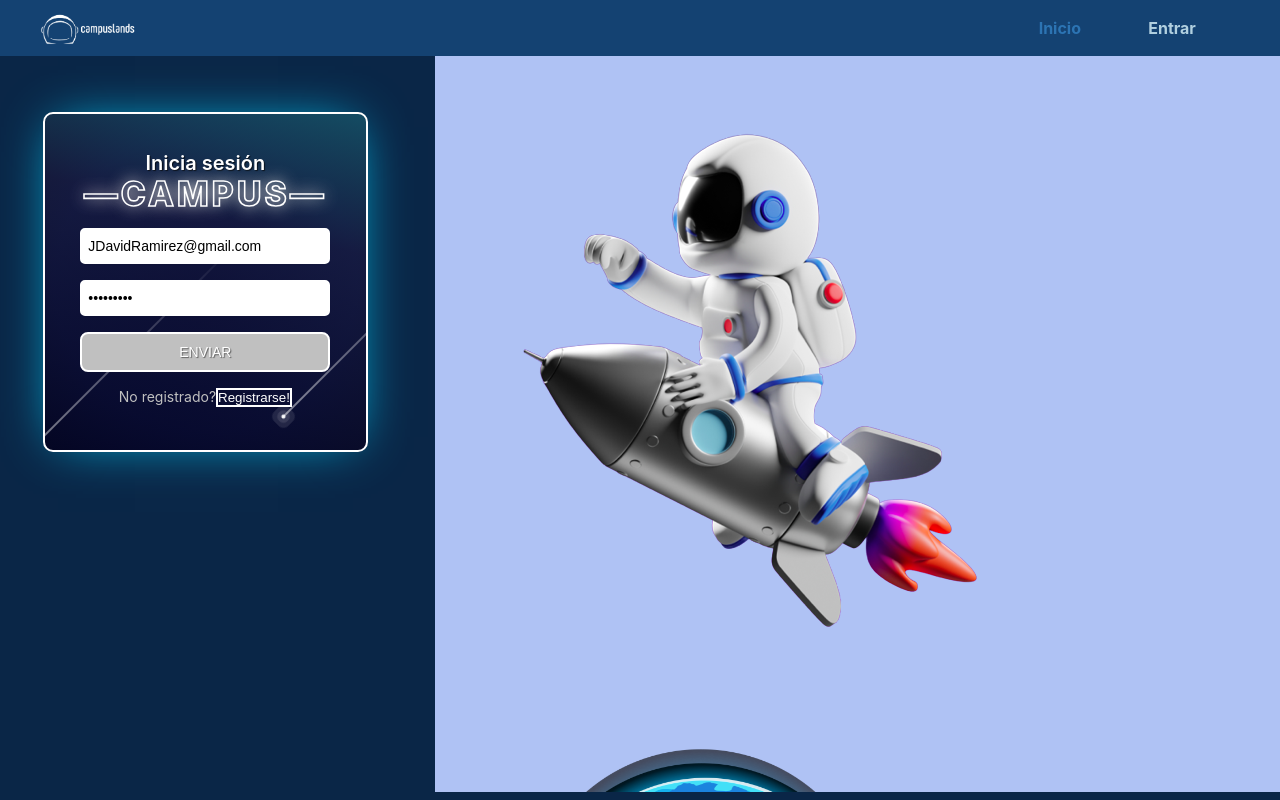
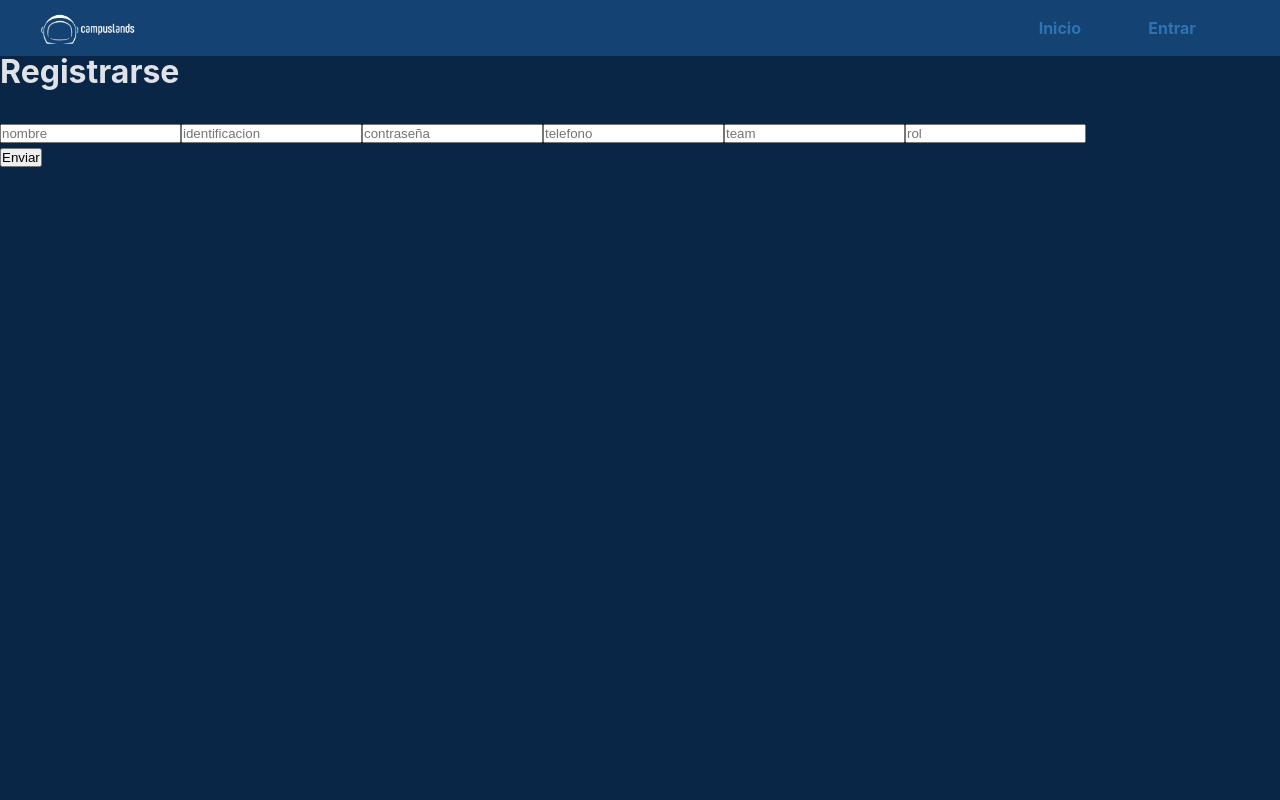
Before and after one commit to davidRamirez1005/library_campus, a React (Vite) app: page /Registrer in a window 1280 px wide. Before the commit this address led to /Login. Built offline with nearby package versions, Linux system fonts and the light colour scheme.

Commit message:
feat: :construction: page registrer

```diff
--- a/src/modules/auth/components/Login.jsx
+++ b/src/modules/auth/components/Login.jsx
@@ -21,7 +21,7 @@ const login = async () => {
         header.set('Content-Type', 'application/json');
         header.set('Authorization', `Bearer ${token}` );
 
-        const response = await fetch('http://192.168.1.25:5053/login', {
+        const response = await fetch('http://127.10.10.1:5051/login', {
         method: 'POST',
         headers: header,
         body: JSON.stringify({ ROL_EMAIL, ROL_PASSWORD }),
--- a/src/modules/auth/components/Registrer.jsx
+++ b/src/modules/auth/components/Registrer.jsx
@@ -1,11 +1,100 @@
 import { Menu } from '@/shared/Menu';
+import React, { useState } from 'react';
+import { useNavigate} from 'react-router-dom';
+import Loading from '@/shared/Loading';
+// import { useAuth } from '../context/auth';
+
 
 export default function Registrer() {
+    const navigate = useNavigate();
+
+    let [username, setName] = useState('')
+    let [identification, setIdentification] = useState('')
+    let [email, setEmail] = useState('')
+    let [password, setPassword] = useState('')
+    let [phone, setPhone] = useState('')
+    let [team, setTeam] = useState('')
+    let [rol, setRol] = useState('')
+
+    // const sesion = const login = async () => {
+    //     setIsLoading(true);
+    //     try {
+    //         let header = new Headers();
+    //         header.set('Content-Type', 'application/json');
+    //         header.set('Authorization', `Bearer ${token}` );
+
+    //         const response = await fetch('http://127.10.10.1:5051/login', {
+    //         method: 'POST',
+    //         headers: header,
+    //         body: JSON.stringify({ ROL_EMAIL, ROL_PASSWORD }),
+    //         });
+
+    //         if (!response.ok) {
+    //         throw new Error('Error en la solicitud');
+    //         }
+
+    //         const data = await response.json();
+    //         setToken(data.Token);
+    //         console.log(data);
+    //         const NAME = data.result.full_name
+    //         const USERNAME = data.result.username
+    //         const ROL = data.result.rol
+
+    //         if (!data.Token) {
+    //             console.log('Verifica los datos ingresados');
+    //         } else {
+    //             auth.logins({ email: ROL_EMAIL, name : NAME , rol : ROL, username : USERNAME});
+    //             switch (data.result.rol) {
+    //                 case 1:
+    //                     navigate('/Admin');
+    //                     break;
+    //                 case 2:
+    //                     navigate('/Client');
+    //                     break;
+    //                 case 3:
+    //                     navigate('/SuperAdmin');
+    //                     break;
+    //                 default:
+    //                     break;
+    //             }
+    //         }
+    //         } catch (error) {
+    //             alert('Verifica los datos ingresados');
+    //             error
+    //         } finally {
+    //             setIsLoading(false);
+    //         }
+    //     };
+
+
+
+
+
 return (
     <>
         <Menu />
         <br /><br />
+
+        {/* "username": "usuario nuevo",
+        "identification" : "44444444",
+        "email": "nuevo@example.com",
+        "password": "secreto",
+        "phone": "3214567890",
+        "team": "J2",
+        "rol" : 2 */}
+
         <h1>Registrarse</h1>
+        <br />
+        <input type="text" placeholder='nombre' />
+        <input type="text" placeholder='identificacion' />
+        <input type="password" placeholder='contraseña' />
+        <input type="text" placeholder='telefono' />
+        <input type="text" placeholder='team' />
+        <input type="text" placeholder='rol' />
+        <br />
+        <button>Enviar</button>
+
+
     </>
 )
 }
--- a/src/modules/pages/superAdmin/SuperAdmin.jsx
+++ b/src/modules/pages/superAdmin/SuperAdmin.jsx
@@ -1,10 +1,13 @@
 import React from 'react'
 import { useAuth } from '../../auth/context/auth';
+import { useNavigate } from 'react-router-dom';
 import { Menu } from '@/shared/Menu';
 
 
 export default function SuperAdmin() {
+  const navigate = useNavigate();
   const auth = useAuth();
+
   return (
     <>
     <Menu />
@@ -12,6 +15,11 @@ export default function SuperAdmin() {
 
       <h1>Perfil Super Admin</h1>
       <p>Hola, {auth.user.name}</p>
+      <button value="ir" onClick={() => {
+            navigate('/Registrer')
+            }}>
+            ir
+      </button>
     </>
   )
 }
--- a/src/routes/App.jsx
+++ b/src/routes/App.jsx
@@ -52,9 +52,7 @@ function App() {
             <Route
               path="/Registrer"
               element={
-                <AuthRoute>
                   <Registrer />
-                </AuthRoute>
               }
             />
               <Route path="*" element={<NotFound />} />
```
